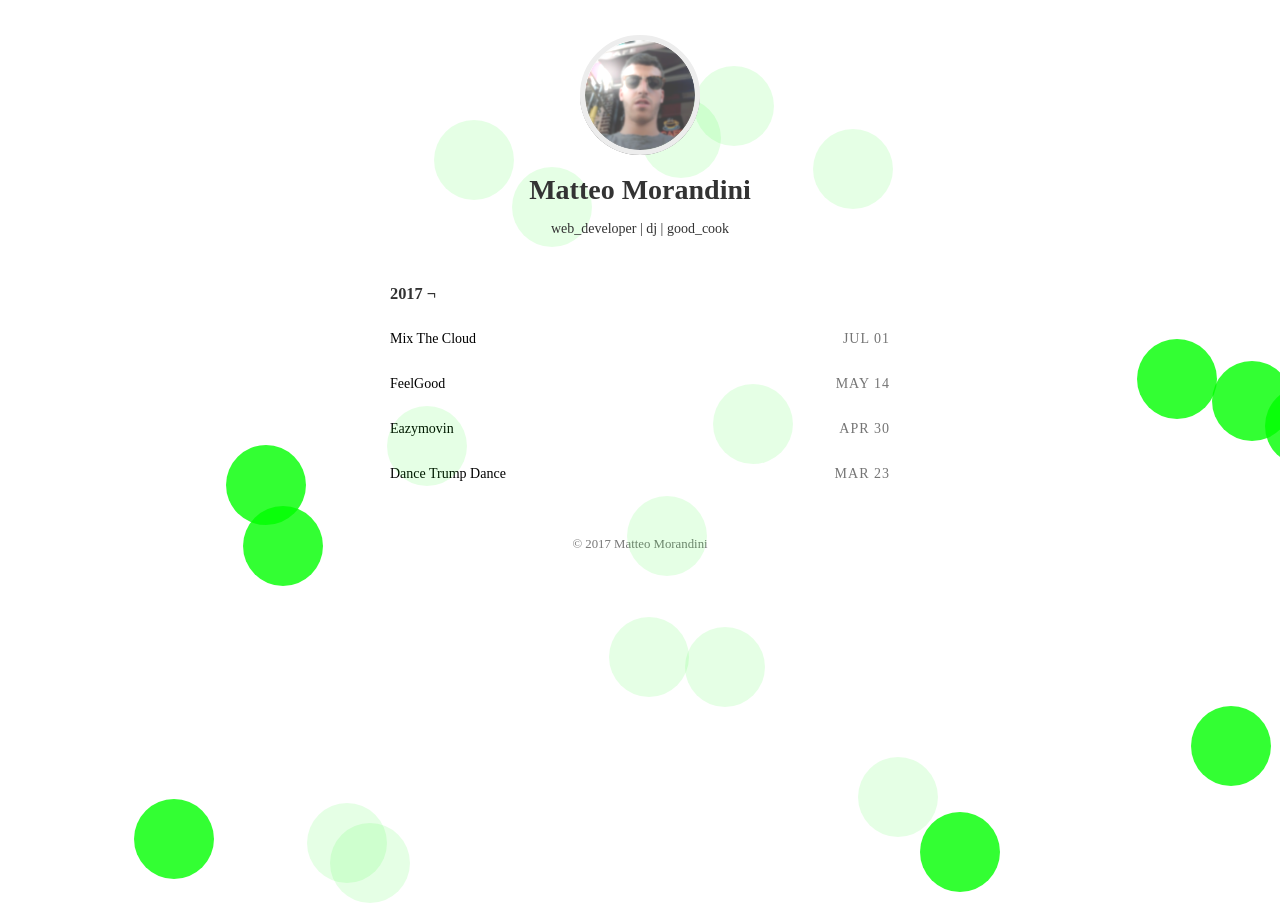
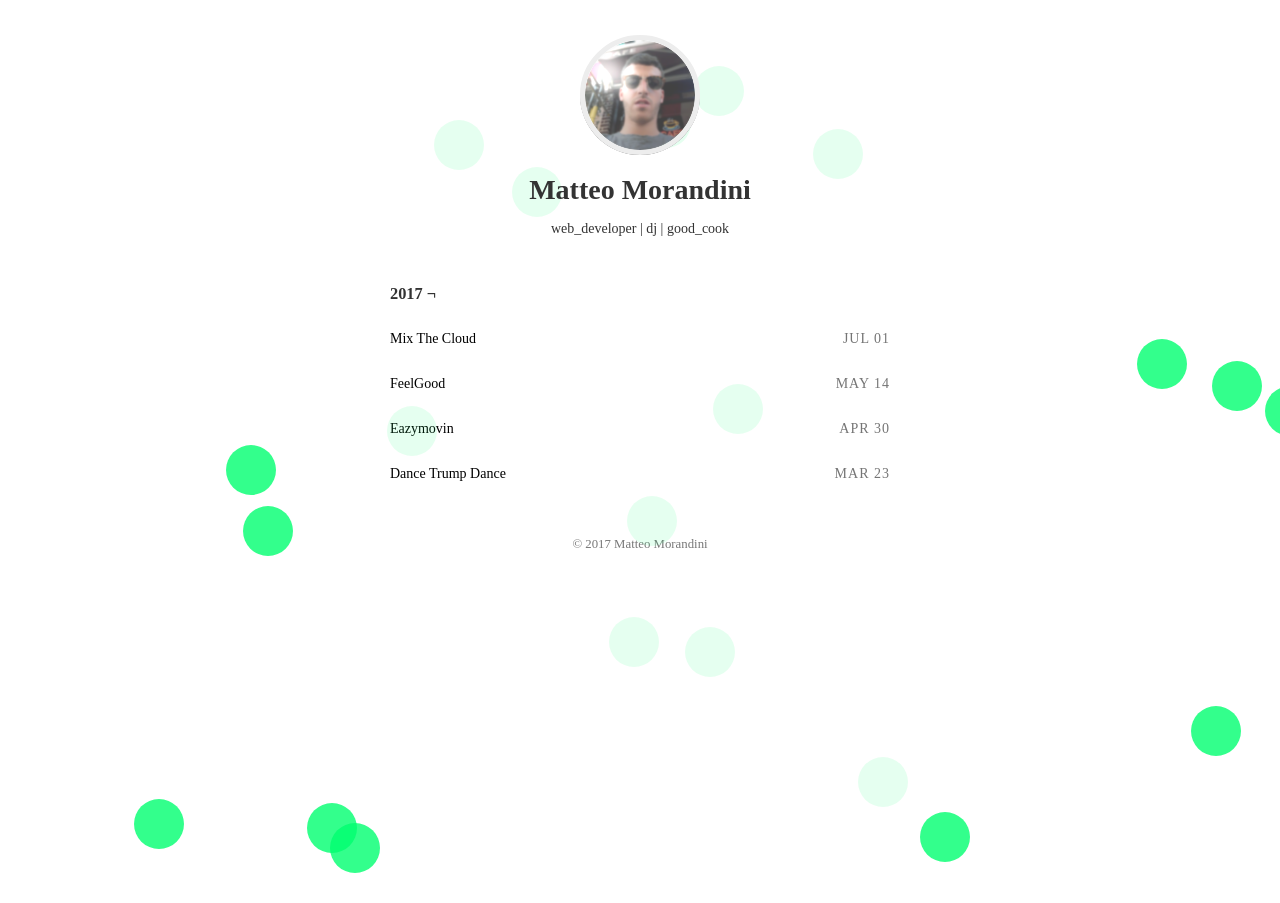
Before and after one commit to mmorandini/mmorandini.github.io, a Jekyll site: the page built from index.html, in a window 1280 px wide. Built offline with Jekyll 4.4.1, drawn with Linux system fonts in a browser that asks for light colours; nearby versions of some CDN libraries.

Commit message:
changed green

```diff
--- a/_sass/custom.scss
+++ b/_sass/custom.scss
@@ -13,7 +13,7 @@
 	-o-transition: opacity 1s ease-in-out;
 	-ms-transition: opacity 1s ease-in-out;
 	transition: opacity 1s ease-in-out;
-	border: 5px solid lime;
+	border: 5px solid #01FF70;
 	background-image: url(/assets/images/profilo-v.png);
 	}
 }
@@ -33,8 +33,8 @@
 
 .bug{
 	position: absolute;
-	width: 80px;
-	height: 80px;
+	width: 50px;
+	height: 50px;
 	border-radius: 90px;
 	opacity: 0.8;
 
--- a/assets/js/main.js
+++ b/assets/js/main.js
@@ -6,7 +6,7 @@ $(document).ready(function(){
   const maxWidth   = document.body.clientWidth;
   const maxHeight  = document.body.clientHeight;
 
-  let sectionLeft  = ($('#section')[0].getBoundingClientRect().left) - 90;
+  let sectionLeft  = ($('#section')[0].getBoundingClientRect().left) - 60;
   let sectionRight = ($('#section')[0].getBoundingClientRect().right) + 30;
 
   createBugs();
@@ -30,7 +30,7 @@ $(document).ready(function(){
       if (x % 2 == 0 && x % 3 == 0){
         $(bugs[i]).css('background-color','black');
       } else {
-        $(bugs[i]).css('background-color','lime');
+        $(bugs[i]).css('background-color','#01FF70');
       };
     }
   };
```
